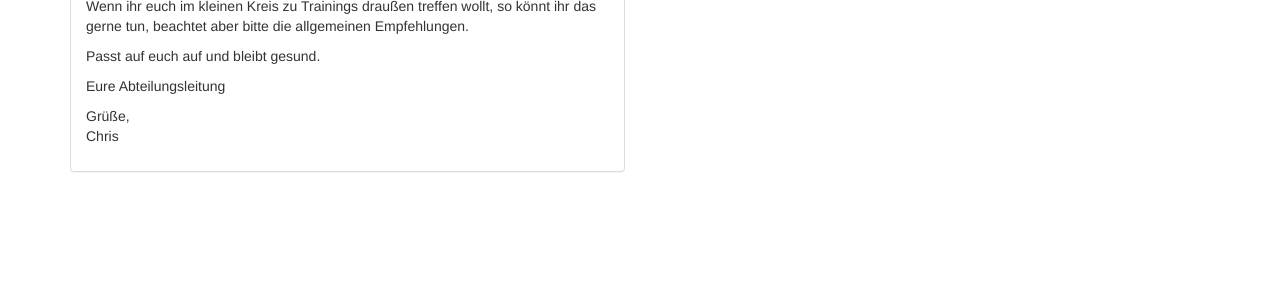
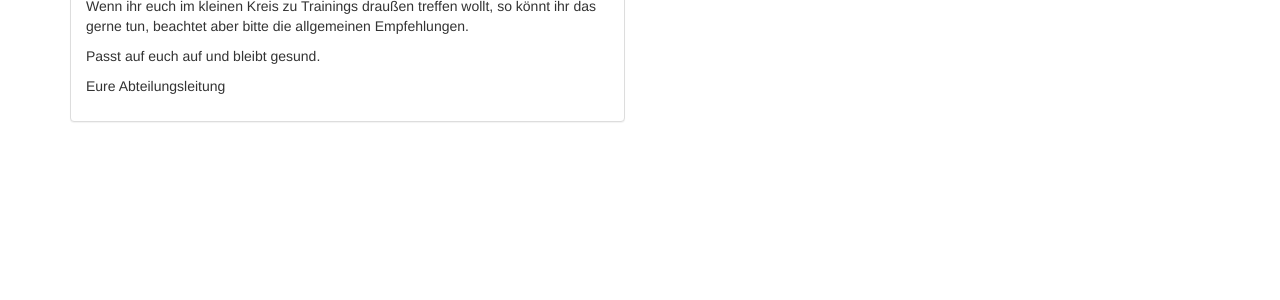
Before and after one commit to FCK-Triathlon-Team/fck-triathlon-team.github.io, a Jekyll site: the page built from news.html, in a window 1280 px wide. Shown: the part 427-727 px from the top of the page. Built offline with Jekyll 4.4.1, drawn with Linux system fonts in a browser that asks for light colours.

Commit message:
small adaption

```diff
--- a/news.html
+++ b/news.html
@@ -34,10 +34,6 @@ title: 1.FC Kaiserslautern Triathlon Team
                     <p>Passt auf euch auf und bleibt gesund.</p>
 
                     <p>Eure Abteilungsleitung</p>
-
-                    <p>
-                        Grüße,<br>
-                        Chris</p>
                 </div>
             </div>
         </div>
```
